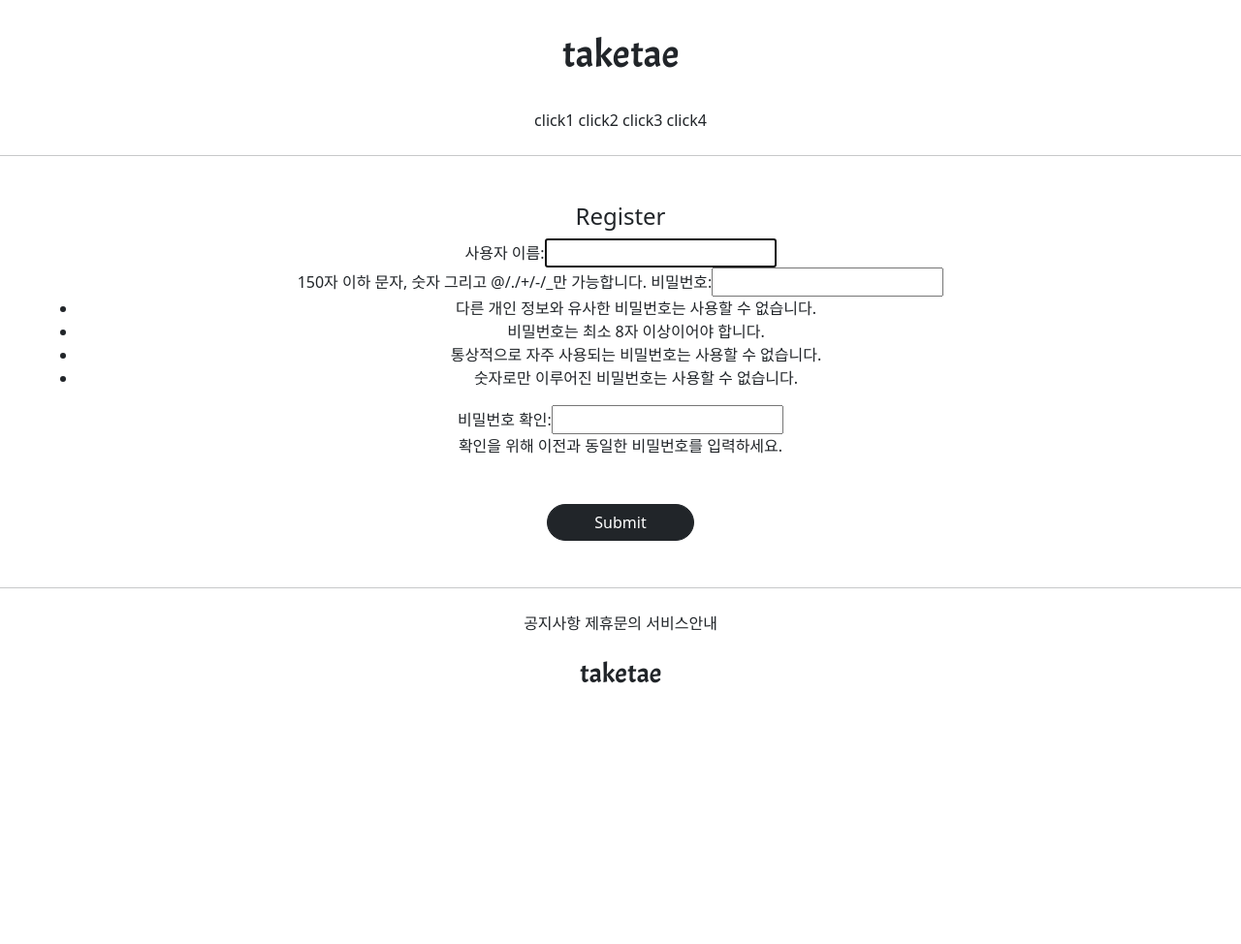
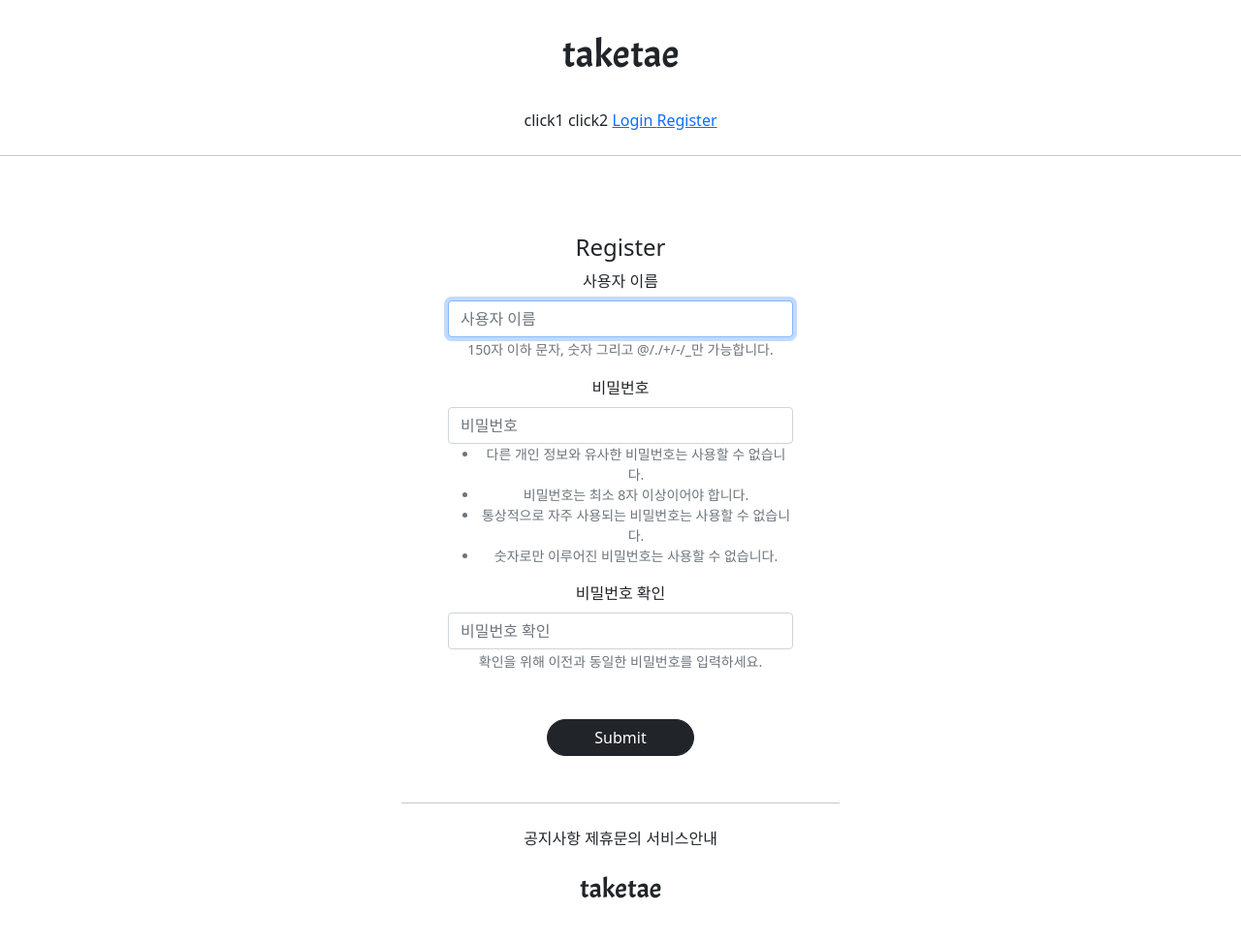
Before and after one commit to hale-in/web-app2, a Django app: page /accounts/create/ in a window 1280 px wide. Shown: the whole page at 97% size. Before the commit the page ends 705 px from the top, so only its background shows below. Run offline with Django 3.2, Linux system fonts and the light colour scheme; parts of the project's set-up code (start-up, migrations or seed data) failed here and were passed over; some libraries are stand-ins or nearby versions.

Commit message:
7/16 3ban class commit 1

```diff
--- a/accountapp/templates/accountapp/create.html
+++ b/accountapp/templates/accountapp/create.html
@@ -1,7 +1,8 @@
 {% extends 'base.html' %}
+{% load bootstrap4 %}
 
 {% block content %}
-    <div class="text-center">
+    <div class="text-center mw-500 m-auto">
 
     <div class="m-5">
         <div>
@@ -10,7 +11,7 @@
         <div>
             <form action="{% url 'accountapp:create' %}" method="post">
             {% csrf_token %}
-            {{ form }}
+            {% bootstrap_form form %}
             <div class="m-5">
                 <input type="submit" class="btn btn-dark rounded-pill px-5">
             </div>
--- a/accountapp/templates/accountapp/login.html
+++ b/accountapp/templates/accountapp/login.html
@@ -1,7 +1,8 @@
 {% extends 'base.html' %}
+{% load bootstrap4 %}
 
 {% block content %}
-    <div class="text-center">
+    <div class="text-center mw-500 m-auto">
 
     <div class="m-5">
         <div>
@@ -10,7 +11,7 @@
         <div>
             <form action="{% url 'accountapp:login' %}" method="post">
             {% csrf_token %}
-            {{ form }}
+            {% bootstrap_form form %}
             <div class="m-5">
                 <input type="submit" class="btn btn-dark rounded-pill px-5">
             </div>
--- a/dgwangya2/settings.py
+++ b/dgwangya2/settings.py
@@ -54,6 +54,7 @@ INSTALLED_APPS = [
     'django.contrib.messages',
     'django.contrib.staticfiles',
     'accountapp',
+    'bootstrap4'
 ]
 
 MIDDLEWARE = [
--- a/static/base.css
+++ b/static/base.css
@@ -13,3 +13,8 @@
 .style_footer_button{
      margin-top: 1.5rem
 }
+
+.mw-500{
+     max-width: 500px;
+     padding: 1rem 1.5rem;
+}
--- a/templates/header.html
+++ b/templates/header.html
@@ -7,8 +7,24 @@
     <div class="style_header_button">
         <span>click1</span>
         <span>click2</span>
-        <span>click3</span>
-        <span>click4</span>
+        {% if not user.is_authenticated %}
+        <span>
+            <a href="{% url 'accountapp:login' %}">
+                Login
+            </a>
+        </span>
+        <span>
+            <a href="{% url 'accountapp:create' %}">
+                Register
+            </a>
+        </span>
+        {% else %}
+        <span>
+            <a href="{% url 'accountapp:logout' %}">
+                Logout
+            </a>
+        </span>
+        {% endif %}
     </div>
 
 </div>
```
